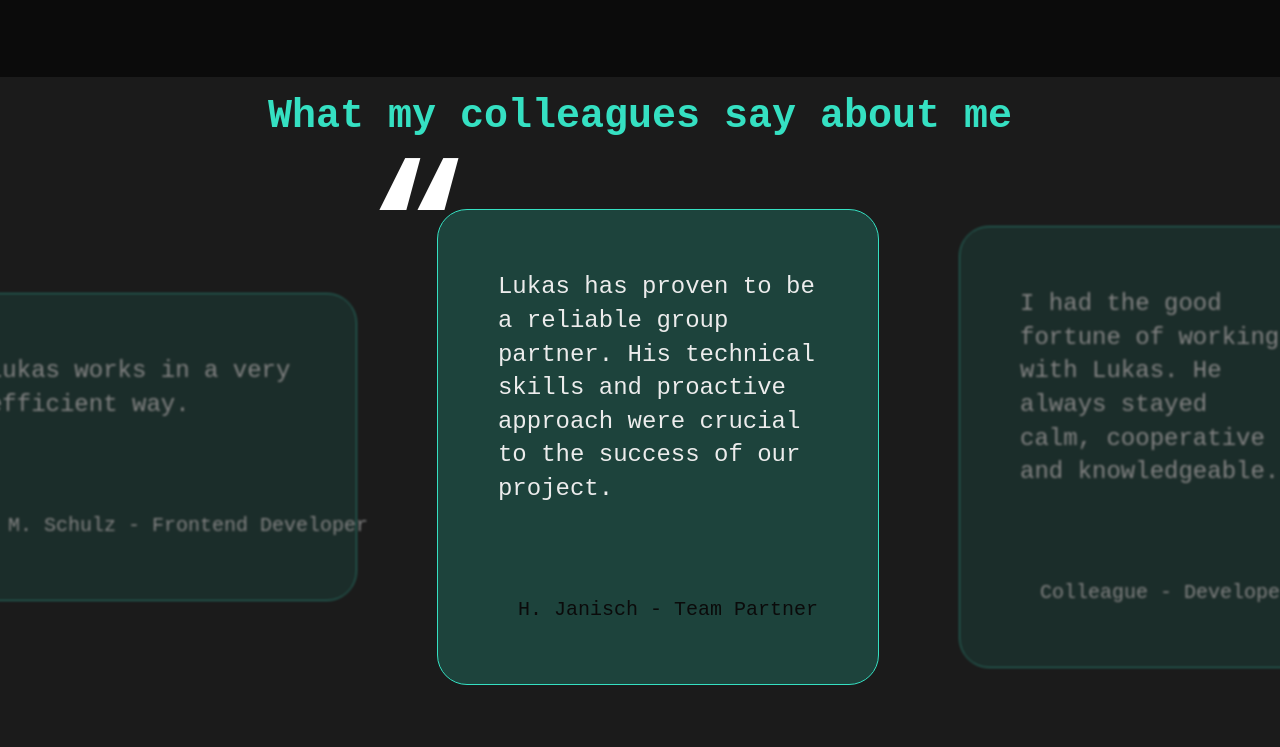
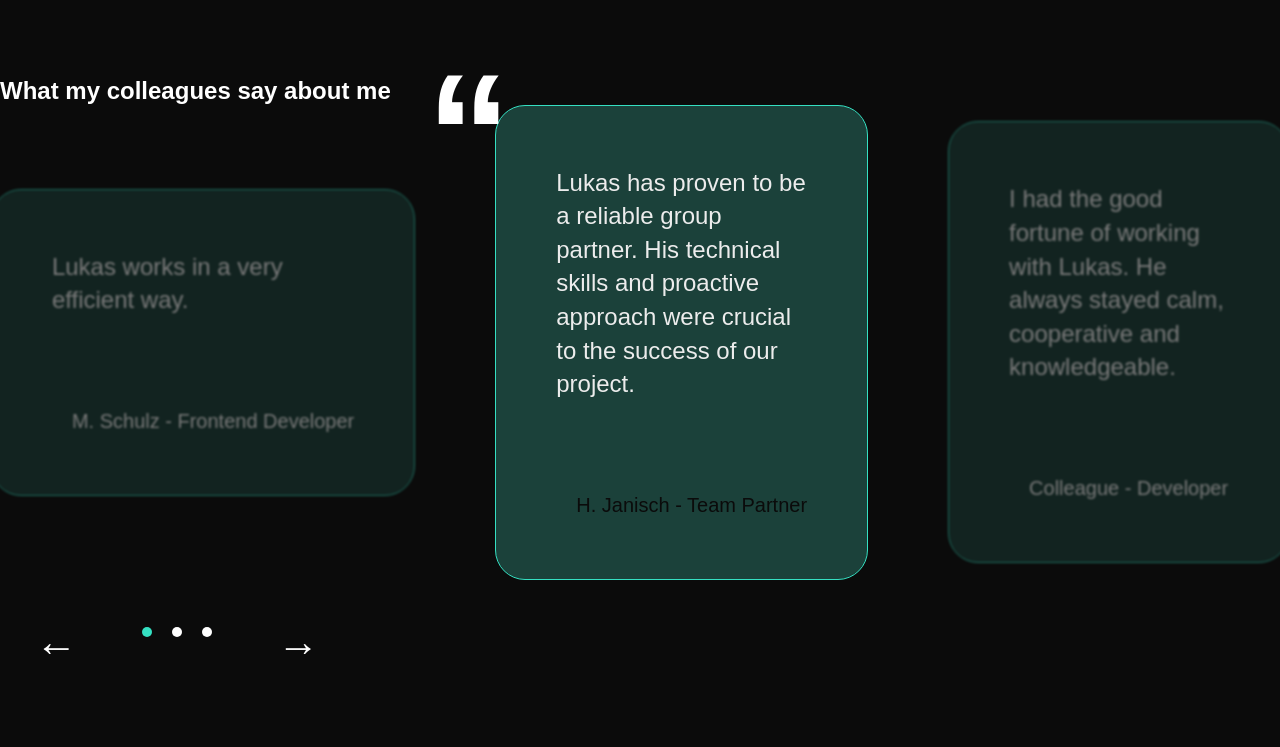
Before and after one commit to AljassimAkram/Portfolio_, a plain HTML site: page index.html in a window 1280 px wide. Shown: the part 3373-4120 px from the top of the page. Drawn offline with Linux system fonts and the light colour scheme.

Commit message:
update HTML , CSS, Javascript

```diff
--- a/style.css
+++ b/style.css
@@ -531,22 +531,16 @@
 .project-row:hover {
   background: rgba(53, 224, 194, 0.08);
 }
-.testimonials {
-  min-height: 100vh;
-  background: #1b1b1b;
-  color: white;
-  font-family: "Courier New", monospace;
-  display: flex;
-  flex-direction: column;
-  align-items: center;
-  justify-content: center;
-  gap: 70px;
-  overflow: hidden;
+
+#opinion{
+  padding:80px 20px;
 }
 
-.testimonials h2 {
-  color: #35e0c2;
-  font-size: 40px;
+#opinion h2{
+  text-align:center;
+  color:#1de9c3;
+  font-size:48px;
+  margin-bottom:50px;
 }
 
 .slider {
```
